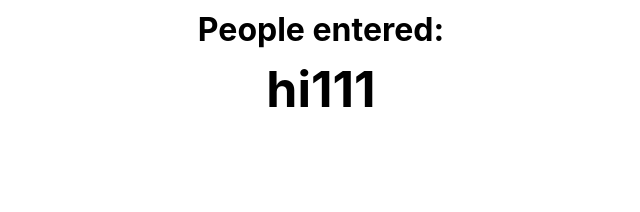
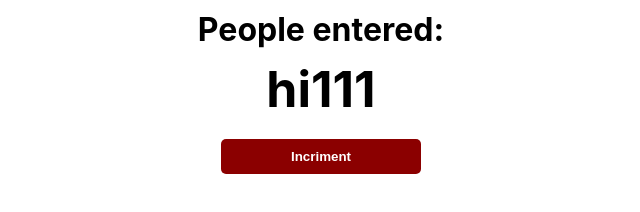
Before and after one commit to it-spectre-ru/js-newbie, a plain HTML site: page 01-scrimba-com/index.html in a window 1280 px wide. Shown: the whole page, without its empty margins (319-959 px from the left). Drawn offline with Linux system fonts and the light colour scheme.

Commit message:
add button

```diff
--- a/01-scrimba-com/index.html
+++ b/01-scrimba-com/index.html
@@ -5,6 +5,7 @@
   <body>
     <h1>People entered:</h1>
     <h2 id="count-el">0</h2>
+    <button id="increment-btn">Incriment</button>
     <script src="main.js"></script>
   </body>
 </html>
```
